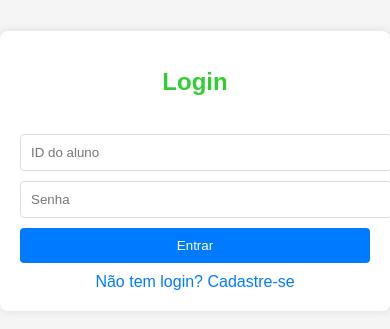
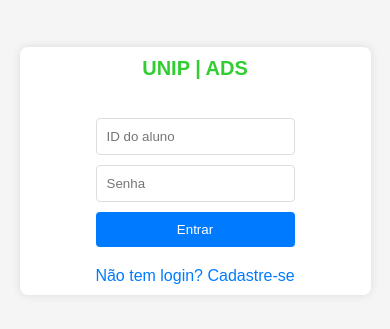
Before and after one commit to droidmarx/Unip, a plain HTML site: page index.html in a window 390 px wide. Shown: the part 251-580 px from the top of the page. Drawn offline with Linux system fonts and the light colour scheme.

Commit message:
Atualizar o index.html

```diff
--- a/index.html
+++ b/index.html
@@ -4,10 +4,12 @@
     <meta charset="UTF-8">
     <meta name="viewport" content="width=device-width, initial-scale=1.0">
     <title>Login</title>
-
- <link rel="icon" href="https://www.unip.br/assets/img/logo/logo-unip.svg" type="image/svg+xml">
-
-<style>
+    <style>
+        * {
+            box-sizing: border-box;
+            margin: 0;
+            padding: 0;
+        }
         body {
             font-family: Arial, sans-serif;
             margin: 0;
@@ -25,6 +27,10 @@
             box-shadow: 0 0 10px rgba(0,0,0,0.1);
             width: 100%;
             max-width: 400px;
+            display: flex;
+            flex-direction: column;
+            justify-content: center;
+            align-items: center;
         }
         h1 {
             text-align: center;
@@ -40,8 +46,8 @@
         .bold {
             font-weight: bold;
         }
-        #title-login{
-           color: limegreen;
+        #title-login {
+            color: limegreen;
         }
         input[type="text"], input[type="password"], button {
             display: block;
@@ -77,12 +83,22 @@
         .register-link a:hover {
             text-decoration: underline;
         }
+        /* Responsividade */
+        @media (max-width: 600px) {
+            .container {
+                padding: 10px;
+                max-width: 90%;
+            }
+            h1 {
+                font-size: 20px;
+            }
+        }
     </style>
 </head>
 <body>
     <div class="container">
-        <h1 id="title-login" class="bold">Login</h1>
-        <h1 id="title-unip" class="hidden">UNIP | ADS</h1>
+        <h1 id="title-login" class="bold">UNIP | ADS</h1>
+        <h1 id="title-unip" class="hidden">Login</h1>
         <br>
         <form id="login-form">
             <input type="text" id="username" placeholder="ID do aluno" required>
```
